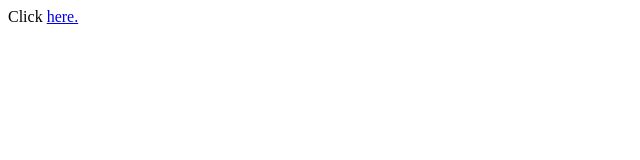
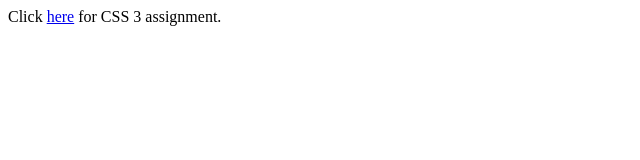
Before and after one commit to benson109/CSS-Cites, a plain HTML site: page index.html in a window 1280 px wide. Shown: the whole page, without its empty margins (0-640 px from the left). Drawn offline with Linux system fonts and the light colour scheme.

Commit message:
Update index.html

```diff
--- a/index.html
+++ b/index.html
@@ -5,6 +5,7 @@
 </head>
 <body>
 Click
-<a href="css3london.html">here.</a>
+<a href="css3london.html">here</a>
+for CSS 3 assignment.
 </body>
 </html>
```
